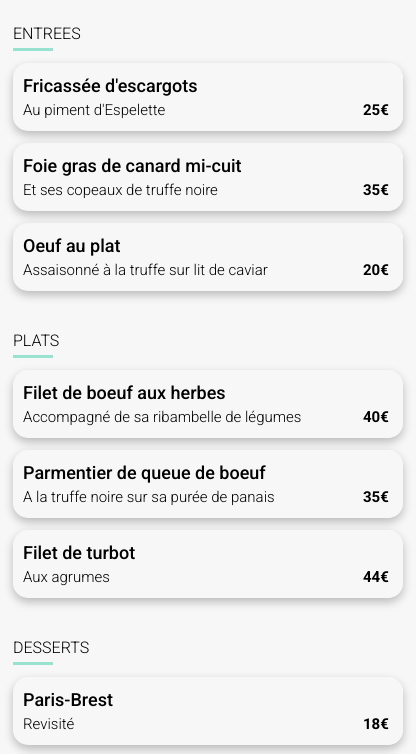
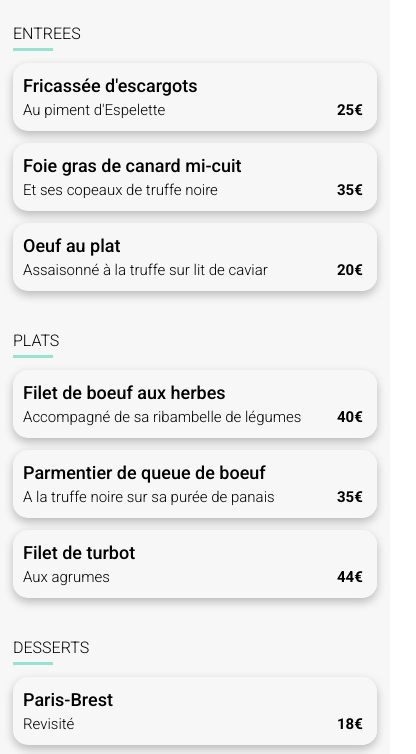
Before and after one commit to LB-Squishy/site-ohmyfood, a website: page restaurants/menu_le_palette_du_gout.html in a window 390 px wide. Shown: the part 372-1126 px from the top of the page, 416 px wide, since content can reach past the window. Drawn offline with Linux system fonts and the light colour scheme; a web font is replaced by a local one.

Commit message:
responsive adjust and favicon

```diff
--- a/SASS/Pages/_restaurants.scss
+++ b/SASS/Pages/_restaurants.scss
@@ -15,6 +15,7 @@
     display: flex;
     flex-direction: column;
     align-items: center;
+    box-sizing: border-box;
     gap: 40px;
     width: 100%;
     margin-top: 220px;
--- a/restaurants/menu_le_palette_du_gout.html
+++ b/restaurants/menu_le_palette_du_gout.html
@@ -9,6 +9,7 @@
     <link rel="preconnect" href="https://fonts.googleapis.com">
     <link rel="preconnect" href="https://fonts.gstatic.com" crossorigin>
     <link href="https://fonts.googleapis.com/css2?family=Roboto:wght@300;400;500;700&family=Shrikhand&display=swap" rel="stylesheet">
+    <link rel="icon" type="image/svg" href="../assets/images/logo/ohmyfood@2x.svg">
     <title>Ohmyfood - Menu - La palette du goût</title>
 </head>
 <body>
```
Also changed, not shown: index.html (+1 -0 lines), assets/CSS/style.css, 1 other file.
